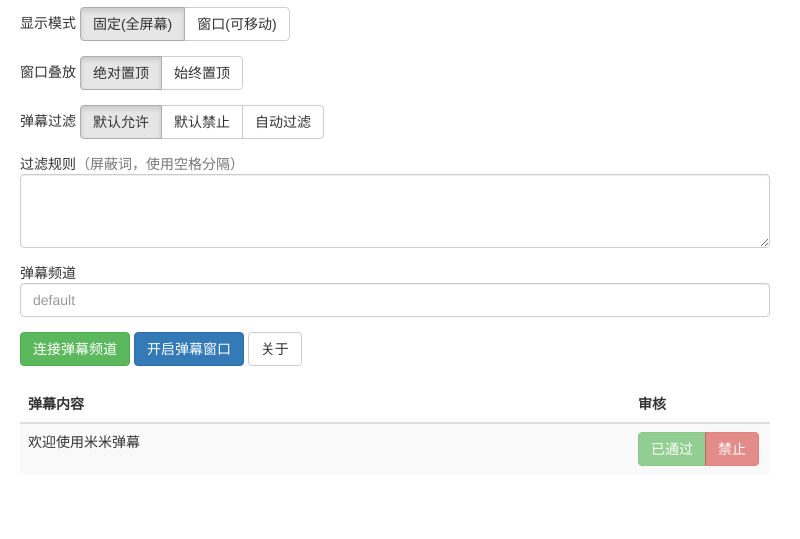
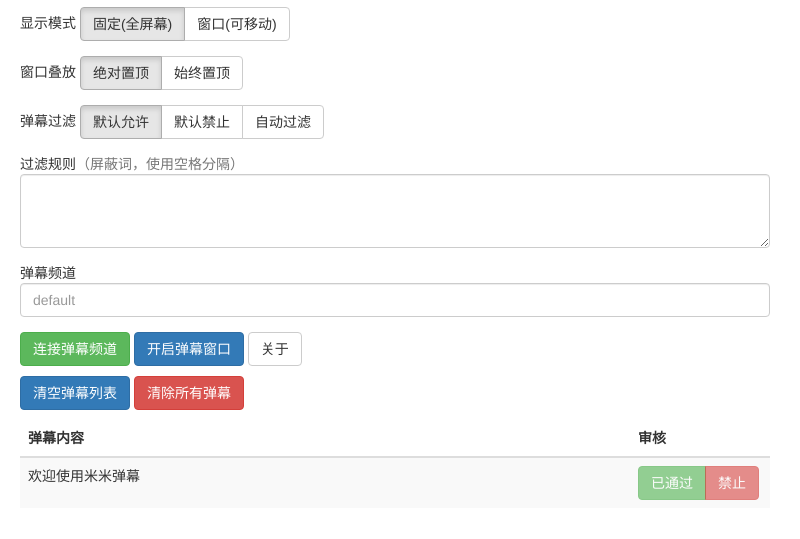
Before and after one commit to pkuphysu/mimi-danmaku, an Electron app: page panel.html in a window 800 px wide. Shown: the part 93-632 px from the top of the page. Drawn offline with Linux system fonts and the light colour scheme.

Commit message:
deny all

```diff
--- a/js/harmony.js
+++ b/js/harmony.js
@@ -34,3 +34,19 @@ function filter(index) {
 	if (flag) allow(index); //弹幕过滤器
 	else deny(index);
 }
+
+function clearAll() {
+	$("tbody").html('<tr>\
+					<td>欢迎使用米米弹幕</td>\
+					<td>\
+						<div class="btn-group" role="group">\
+							<button type="button" class="btn btn-success disabled">已通过</button>\
+							<button type="button" class="btn btn-danger disabled">禁止</button>\
+						</div>\
+					</td>\
+				</tr>');
+}
+
+function denyAll() {
+	for (var i = 0; i < outputArray.length; i++) deny(i);
+}
--- a/panel.html
+++ b/panel.html
@@ -74,8 +74,10 @@
 		<button class="btn btn-primary" onclick="panelSubmit()" id="submit">开启弹幕窗口</button>
 		<button class="btn btn-default" onclick="about()">关于</button>
 	</div>
-	<div class="row" style="margin-top: 20px;">
-		<table class="table table-striped" style="table-layout: fixed;">
+	<div class="row" style="margin-top: 10px;">
+		<button class="btn btn-primary" onclick="clearAll()">清空弹幕列表</button>
+		<button class="btn btn-danger" onclick="denyAll()" id="submit">清除所有弹幕</button>
+		<table class="table table-striped" style="table-layout: fixed; margin-top: 10px;">
 			<thead>
 				<tr>
 					<th>弹幕内容</th>
```
Also changed, not shown: README.md.
